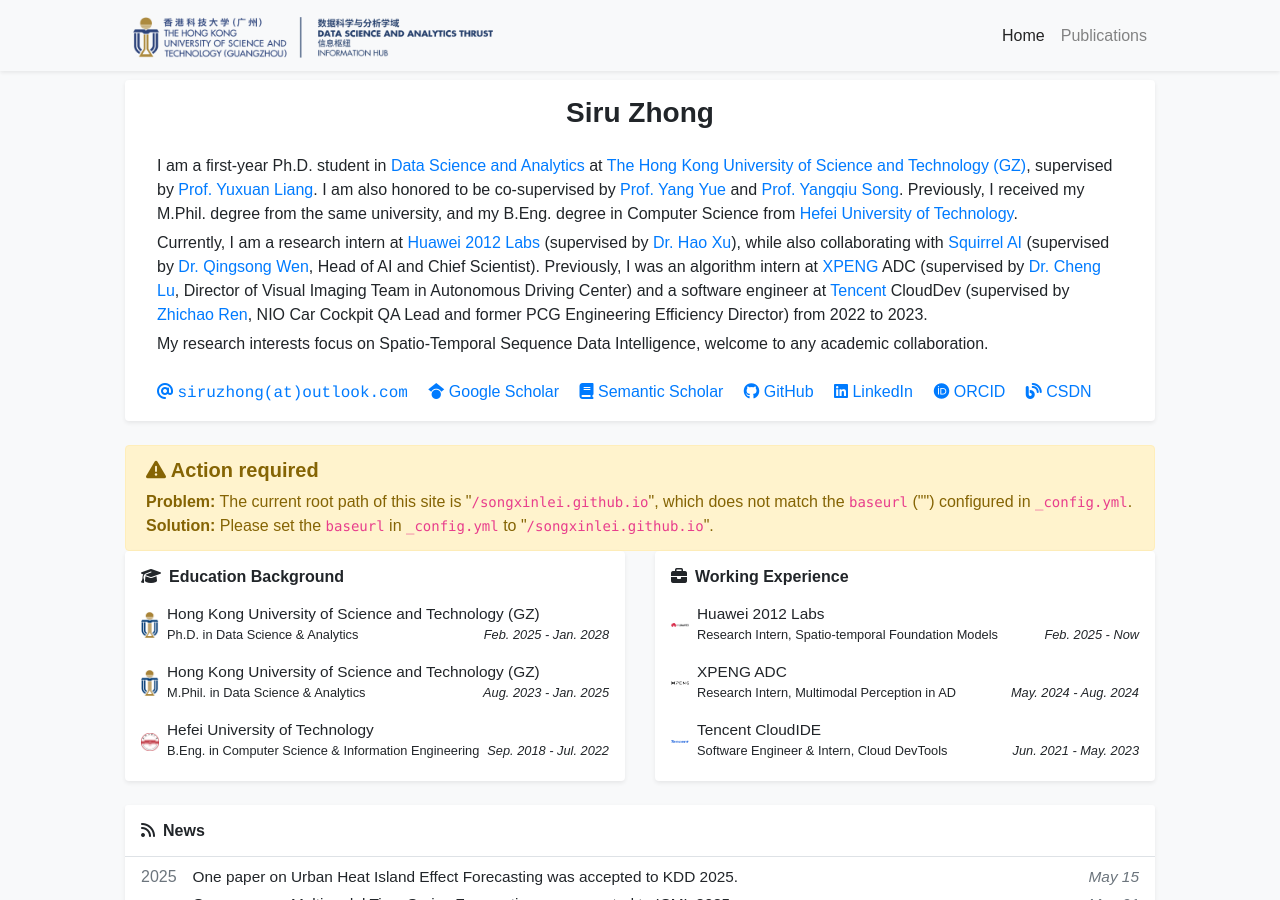
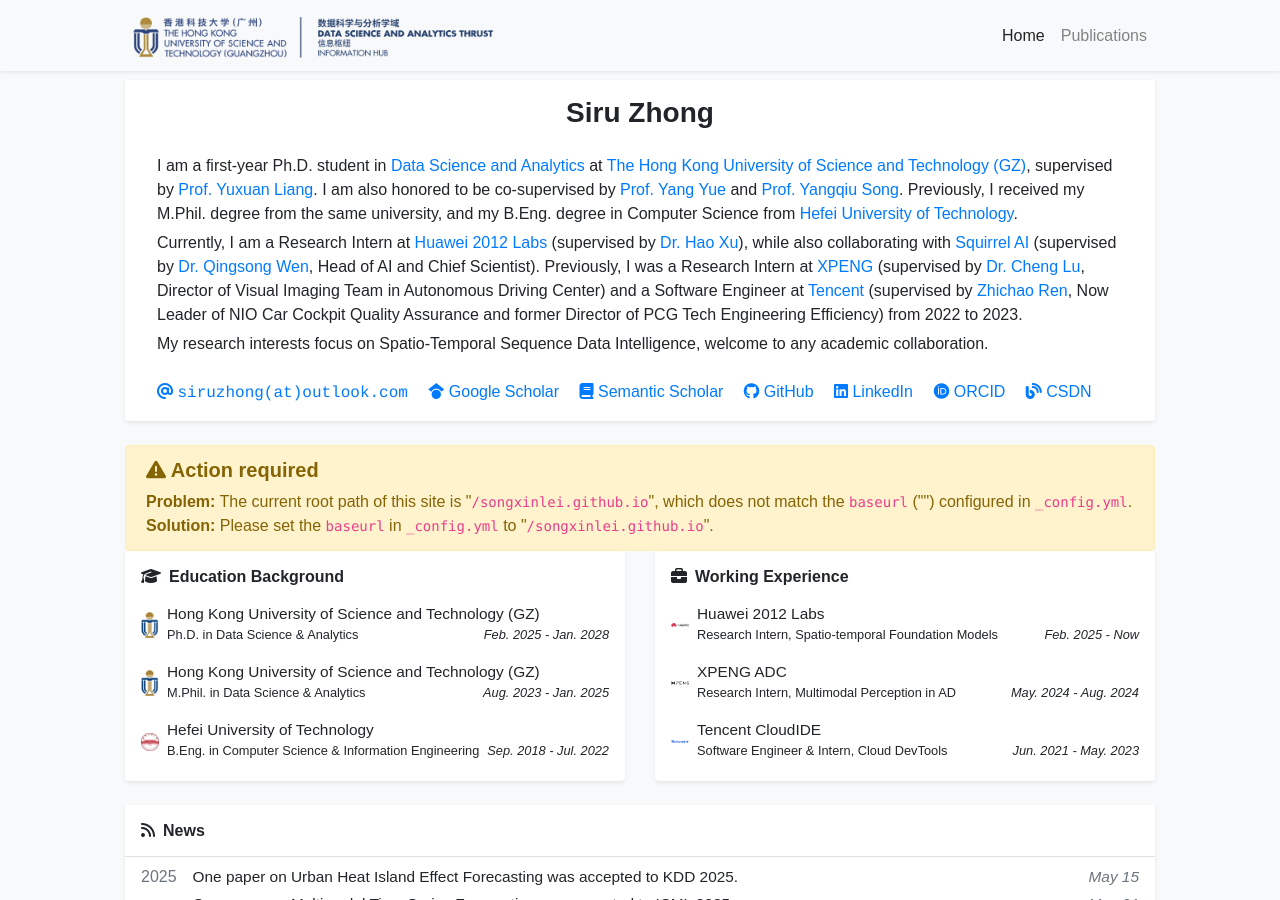
Before and after one commit to thunderlrr/songxinlei.github.io, a Jekyll site: the page built from index.html, in a window 1280 px wide and 900 px high. Built offline with Jekyll 4.4.1, drawn with Linux system fonts in a browser that asks for light colours; a style sheet for code colours, icons or effects is not loaded.

Commit message:
update repo

```diff
--- a/_data/profile.yml
+++ b/_data/profile.yml
@@ -25,7 +25,7 @@
     I am a first-year Ph.D. student in <a href="http://dsa.hkust-gz.edu.cn/" target="_blank">Data Science and Analytics</a> at <a href="https://www.hkust-gz.edu.cn/" target="_blank">The Hong Kong University of Science and Technology (GZ)</a>, supervised by <a href="https://yuxuanliang.com/" target="_blank">Prof. Yuxuan Liang</a>. I am also honored to be co-supervised by <a href="https://facultyprofiles.hkust-gz.edu.cn/faculty-personal-page/YUE-Yang/yangyue" target="_blank">Prof. Yang Yue</a> and <a href="https://www.cse.ust.hk/~yqsong/" target="_blank">Prof. Yangqiu Song</a>. Previously, I received my M.Phil. degree from the same university, and my B.Eng. degree in Computer Science from <a href="https://ci.hfut.edu.cn/" target="_blank">Hefei University of Technology</a>.
   </p>
   <p style="margin-bottom: 5px;">
-    Currently, I am a research intern at <a href="https://www.huawei.com/" target="_blank">Huawei 2012 Labs</a> (supervised by <a href="https://scholar.google.com/citations?user=sNb24gkAAAAJ&hl=zh-CN&oi=sra" target="_blank">Dr. Hao Xu</a>), while also collaborating with <a href="https://www.linkedin.com/company/squirrelai" target="_blank">Squirrel AI</a> (supervised by <a href="https://sites.google.com/site/qingsongwen8/" target="_blank">Dr. Qingsong Wen</a>, Head of AI and Chief Scientist). Previously, I was an algorithm intern at <a href="https://www.xpeng.com/" target="_blank">XPENG</a> ADC (supervised by <a href="https://www.linkedin.com/in/cheng-lu-5b24a739/" target="_blank">Dr. Cheng Lu</a>, Director of Visual Imaging Team in Autonomous Driving Center) and a software engineer at <a href="https://www.tencent.com/" target="_blank">Tencent</a> CloudDev (supervised by <a href="https://msup.com.cn/teacher/10175" target="_blank">Zhichao Ren</a>, NIO Car Cockpit QA Lead and former PCG Engineering Efficiency Director) from 2022 to 2023.
+    Currently, I am a Research Intern at <a href="https://www.huawei.com/" target="_blank">Huawei 2012 Labs</a> (supervised by <a href="https://scholar.google.com/citations?user=sNb24gkAAAAJ&hl=zh-CN&oi=sra" target="_blank">Dr. Hao Xu</a>), while also collaborating with <a href="https://www.linkedin.com/company/squirrelai" target="_blank">Squirrel AI</a> (supervised by <a href="https://sites.google.com/site/qingsongwen8/" target="_blank">Dr. Qingsong Wen</a>, Head of AI and Chief Scientist). Previously, I was a Research Intern at <a href="https://www.xpeng.com/" target="_blank">XPENG</a> (supervised by <a href="https://www.linkedin.com/in/cheng-lu-5b24a739/" target="_blank">Dr. Cheng Lu</a>, Director of Visual Imaging Team in Autonomous Driving Center) and a Software Engineer at <a href="https://www.tencent.com/" target="_blank">Tencent</a> (supervised by <a href="https://msup.com.cn/teacher/10175" target="_blank">Zhichao Ren</a>, Now Leader of NIO Car Cockpit Quality Assurance and former Director of PCG Tech Engineering Efficiency) from 2022 to 2023.
   </p>
   <p style="margin-bottom: 5px;">
     My research interests focus on Spatio-Temporal Sequence Data Intelligence, welcome to any academic collaboration.
```
